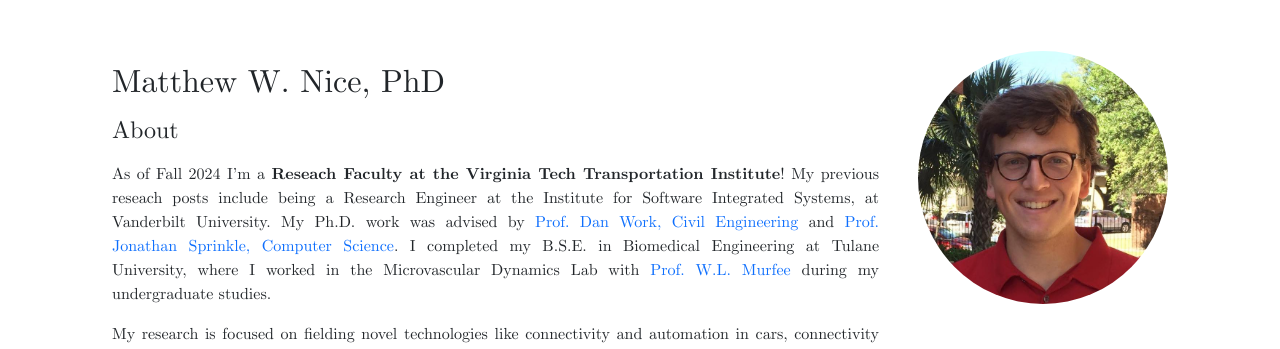
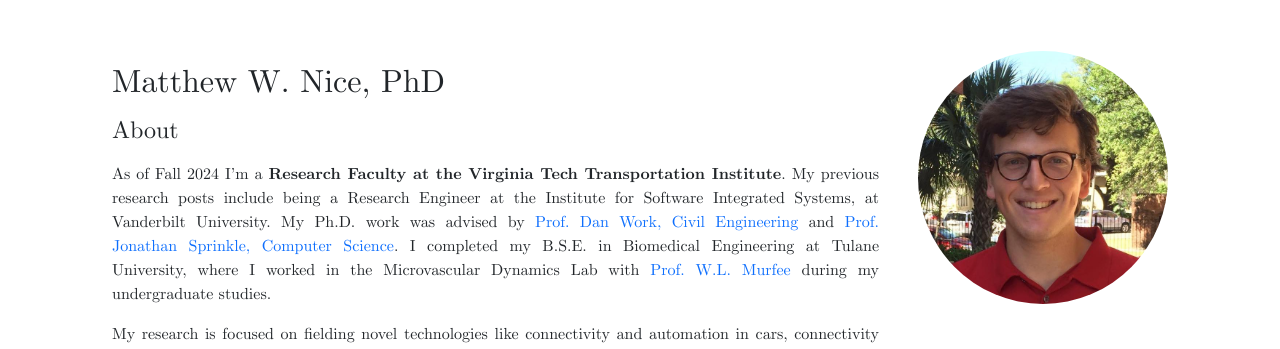
Before and after one commit to MatthewNice/MatthewNice.github.io, a Jekyll site: the page built from index.md, in a window 1280 px wide and 900 px high. Shown: the top 349 px of the window. Built offline with Jekyll 4.4.1, drawn with Linux system fonts in a browser that asks for light colours.

Commit message:
fixing 'reseach' typos

```diff
--- a/_includes/bio.md
+++ b/_includes/bio.md
@@ -1,5 +1,5 @@
-As of Fall 2024 I'm a **Reseach Faculty at the Virginia Tech Transportation Institute**!
-My previous reseach posts include being a Research Engineer at the Institute for Software Integrated Systems,
+As of Fall 2024 I'm a **Research Faculty at the Virginia Tech Transportation Institute**.
+My previous research posts include being a Research Engineer at the Institute for Software Integrated Systems,
 at Vanderbilt University.
 My Ph.D. work was advised by [Prof. Dan Work, Civil Engineering](https://lab-work.github.io/) and [Prof. Jonathan Sprinkle, Computer Science](https://engineering.vanderbilt.edu/bio/?pid=jonathan-sprinkle).
 I completed my B.S.E. in Biomedical Engineering at Tulane University, where I worked in the Microvascular Dynamics Lab with [Prof. W.L. Murfee](https://www.bme.ufl.edu/dept-member/murfee_walter_lee/) during my undergraduate studies.
```
